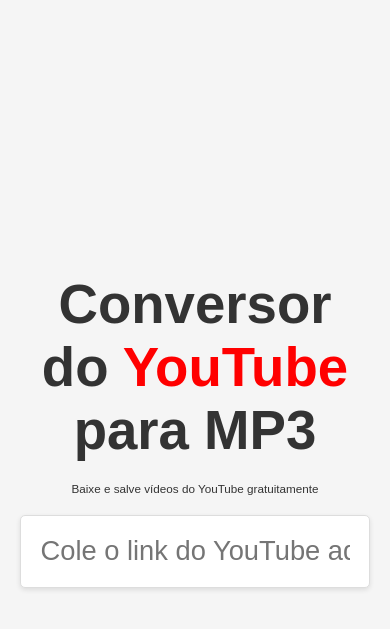
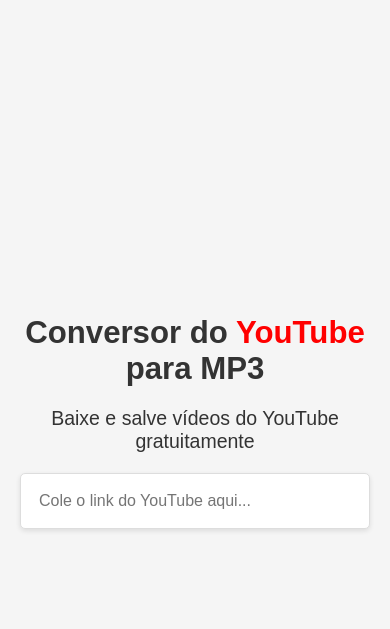
Before and after one commit to Motadeveloper/Audio, a Django app: page / in a window 390 px wide. Shown: the top 629 px of the page. Run offline with Django 5.2, Linux system fonts and the light colour scheme.

Commit message:
Update index.html

```diff
--- a/youtube_downloader/templates/youtube_downloader/index.html
+++ b/youtube_downloader/templates/youtube_downloader/index.html
@@ -77,10 +77,10 @@
         }
 
         h1 {
-            font-size: 10vw; /* Ajustado para se adaptar à largura da tela */
+            font-size: 5vw;
             margin-bottom: 20px;
             color: #333;
-            animation: fadeInLarge 1s ease-in-out;
+            animation: fadeIn 1s ease-in-out;
         }
 
         h1 span {
@@ -88,33 +88,9 @@
         }
 
         p {
-            font-size: 3vw; /* Mantido pequeno, mas ainda adaptável */
+            font-size: 3vw;
             color: #333;
             margin-bottom: 20px;
-            animation: slideUpSmall 1s ease-in-out forwards;
-        }
-
-        /* Animações Personalizadas */
-        @keyframes fadeInLarge {
-            0% {
-                opacity: 0;
-                transform: scale(0.8); /* Começa com um tamanho menor */
-            }
-            100% {
-                opacity: 1;
-                transform: scale(1); /* Anima até o tamanho normal */
-            }
-        }
-
-        @keyframes slideUpSmall {
-            0% {
-                opacity: 0;
-                transform: translateY(30px); /* Começa mais baixo */
-            }
-            100% {
-                opacity: 1;
-                transform: translateY(0); /* Anima para a posição normal */
-            }
         }
 
         /* Estilos do Input */
@@ -129,10 +105,10 @@
 
         .input-container input {
             width: 100%;
-            padding: 3vw; /* Ajustado para se adaptar à largura da tela */
+            padding: 15px;
             border: 1px solid #ddd;
             border-radius: 5px;
-            font-size: 5vw; /* Ajustado para se adaptar à largura da tela */
+            font-size: 16px;
             box-shadow: 0 2px 5px rgba(0, 0, 0, 0.1);
             box-sizing: border-box;
             transition: all 0.3s ease;
@@ -207,49 +183,51 @@
 
         @media (max-width: 600px) {
             h1 {
-                font-size: 12vw; /* Ainda grande em telas menores */
+                font-size: 7vw;
             }
 
             p {
-                font-size: 3vw; /* Mantido pequeno */
+                font-size: 4vw;
             }
 
             .input-container input {
-                padding: 4vw;
-                font-size: 6vw;
+                padding: 20px;
+                font-size: 18px;
             }
 
             .video-card h2 {
-                font-size: 7vw;
+                font-size: 16px;
             }
 
             .download-buttons button {
-                padding: 5vw 7vw;
-                font-size: 6vw;
+                padding: 15px 25px;
+                font-size: 18px;
+                max-width: 200px;
             }
         }
 
         @media (max-width: 400px) {
             h1 {
-                font-size: 14vw; /* Ajustado para caber bem em telas muito pequenas */
+                font-size: 8vw;
             }
 
             p {
-                font-size: 3vw; /* Mantido pequeno */
+                font-size: 5vw;
             }
 
             .input-container input {
-                padding: 5vw;
-                font-size: 7vw;
+                padding: 18px;
+                font-size: 16px;
             }
 
             .video-card h2 {
-                font-size: 8vw;
+                font-size: 14px;
             }
 
             .download-buttons button {
-                padding: 6vw 8vw;
-                font-size: 7vw;
+                padding: 15px 20px;
+                font-size: 16px;
+                max-width: 180px;
             }
         }
 
```
Also changed, not shown: other parts of youtube_downloader/templates/youtube_downloader/index.html (+18 -9 lines).
